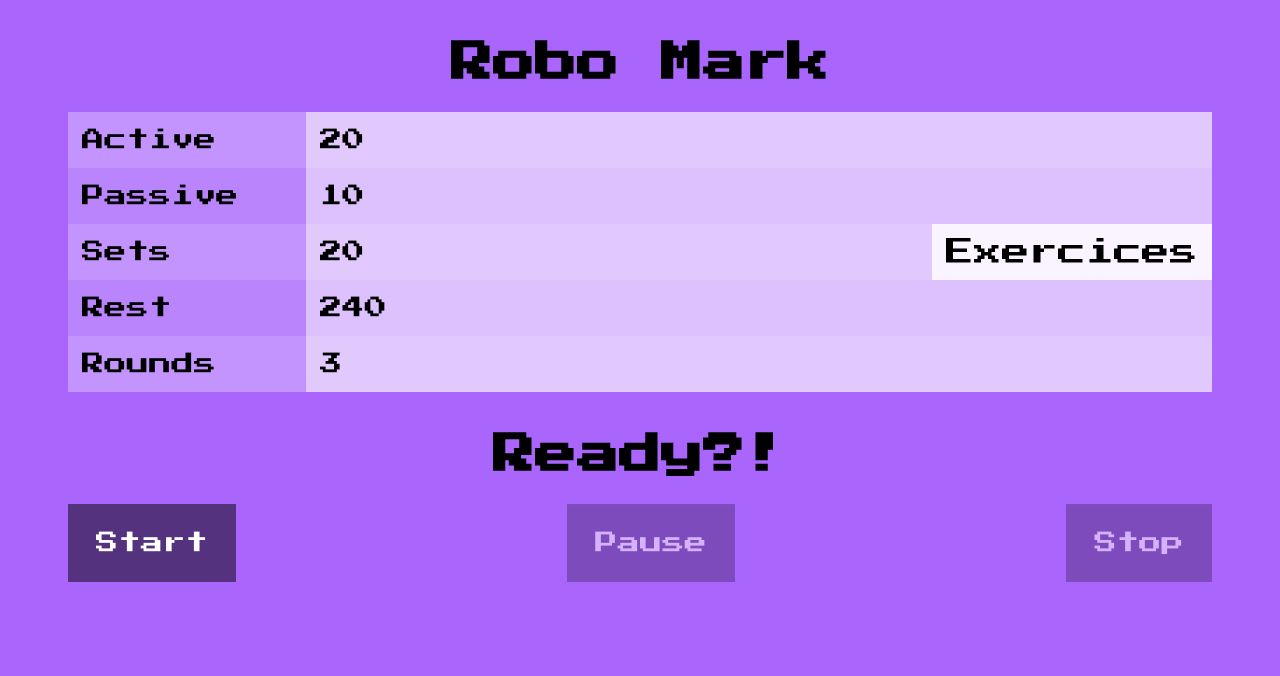
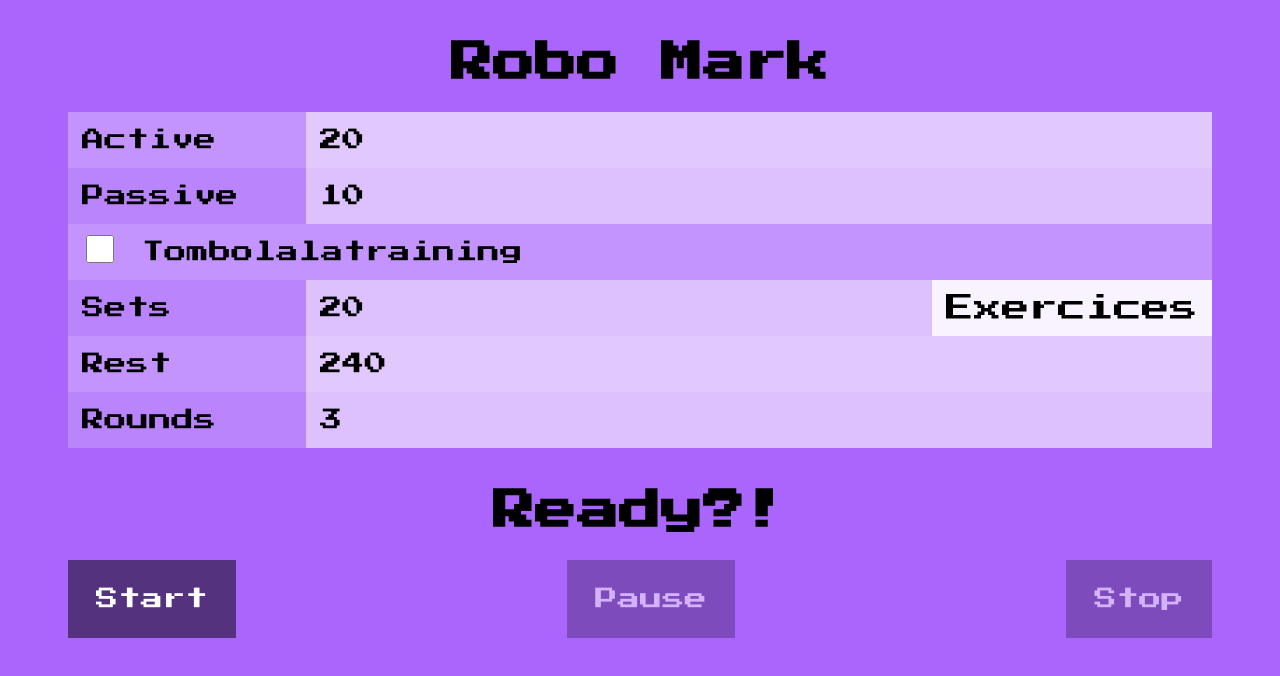
Before and after one commit to marlonbaeten/marlonbaeten.github.io, a React (Vite) app: page / in a window 1280 px wide. Shown: the top 676 px of the page. Built offline with nearby package versions, Linux system fonts and the light colour scheme.

Commit message:
Tombolala

```diff
--- a/src/components/Config.tsx
+++ b/src/components/Config.tsx
@@ -33,6 +33,22 @@ export default function Config({ state, dispatch }) {
             })
           }}
         />
+      </div>
+      <div className="group check">
+        <label htmlFor="random">
+          <input
+            type="checkbox"
+            id="random"
+            checked={state.random}
+            onChange={(e) => {
+              dispatch({
+                type: ActionType.UPDATE,
+                random: !state.random,
+              })
+            }}
+          />
+          Tombolalatraining
+        </label>
       </div>
       <div className="group">
         <label htmlFor="sets">Sets</label>
--- a/src/components/useTimer.ts
+++ b/src/components/useTimer.ts
@@ -17,6 +17,7 @@ const initialState = {
   sets: 20,
   exercises: [],
   rest: 240,
+  random: false,
   rounds: 3,
   totalTime: 0,
   totalCountdown: 0,
@@ -55,6 +56,7 @@ export interface AppState {
   passive: number,
   sets: number,
   rest: number,
+  random: boolean,
   rounds: number
   running: boolean,
   done: boolean,
@@ -87,6 +89,11 @@ function reducer(state, action) {
       for (let round = 1; round <= state.rounds; round += 1) {
         for (let set = 1; set <= state.sets; set += 1) {
           let exercise = state.exercises[set - 1];
+
+          if (state.random) {
+            exercise = state.exercises[Math.floor(Math.random() * state.exercises.length)];
+          }
+
           let duration = state.active;
           if (timeSpec.test(exercise)) {
             const result = timeSpec.exec(exercise);
@@ -181,6 +188,7 @@ export default function useTimer(): { state: AppState, dispatch: Dispatch<object
     passive: state.passive,
     sets: state.sets,
     rest: state.rest,
+    random: state.random,
     rounds: state.rounds,
     exercises: state.exercises,
   };
--- a/src/style.scss
+++ b/src/style.scss
@@ -95,8 +95,13 @@ h2 {
 
   .group {
     display: flex;
+    align-items: center;
     background-color: rgba($shade, 0.2);
     background-blend-mode: multiply;
+
+    &.check {
+      display: block;
+    }
 
     &:nth-child(odd) {
       background-color: rgba($shade, 0.3);
@@ -108,9 +113,10 @@ h2 {
       min-width: 8rem;
       font-size: 0.8rem;
       line-height: 2rem;
+      user-select: none;
     }
 
-    input {
+    input[type=number] {
       flex: 1;
       display: block;
       padding: 0 0.5rem;
@@ -127,6 +133,13 @@ h2 {
       &:focus {
         background-color: white;
       }
+    }
+
+    input[type='checkbox'] {
+      display: inline;
+      width: 1rem;
+      height: 1rem;
+      margin-right: 1rem;
     }
 
     ul {
@@ -154,6 +167,7 @@ h2 {
       padding: 0.25rem 0.5rem;
       cursor: pointer;
       font-size: 1rem;
+      height: 2rem;
 
       &:hover {
         background-color: rgba($shade, 0.8);
```
